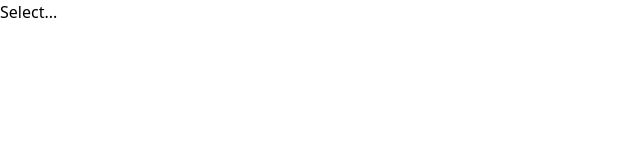
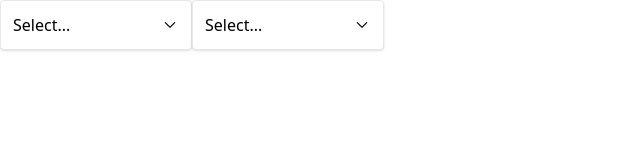
Before and after one commit to raluchka29/UdemyPractice-React, a React (Create React App) app in the folder comps/: page / in a window 1280 px wide. Shown: the top 160 px of the page, without its empty margins (0-640 px from the left). Built offline with nearby package versions, Linux system fonts and the light colour scheme.

Commit message:
useRef, dropdown complete

```diff
--- a/comps/src/App.js
+++ b/comps/src/App.js
@@ -1,13 +1,25 @@
 import Dropdown from "./components/Dropdown";
+import { useState } from "react";
 
 function App() {
+const [selection, setSelection] =  useState(null);
+
+const handleSelect = (option) => {
+    setSelection(option);
+};
+
 const options = [
     {label: 'Red', value: 'red'},
     {label: 'Blue', value: 'blue'},
     {label: 'Green', value: 'green'}
 ];
 
-    return <Dropdown options={options} />;
+    return (
+    <div className="flex">
+    <Dropdown options={options} value={selection} onChange={handleSelect} />
+    <Dropdown options={options} value={selection} onChange={handleSelect} />
+    </div>
+    )
 }
 
 export default App;
--- a/comps/src/components/Dropdown.js
+++ b/comps/src/components/Dropdown.js
@@ -1,21 +1,58 @@
-import { useState } from 'react';
+import { useState, useEffect, useRef } from 'react';
+import { GoChevronDown } from 'react-icons/go';
+import Panel from './Panel';
 
+function Dropdown( { options, value, onChange }) {
+const [isOpen, setIsOpen] = useState(false);
+const divEl = useRef();
 
-function Dropdown( { options } ) {
-const [isOpen, setIsOpen] = useState(false);
+useEffect(() => {
+    const handler = (event) => {
+        if(!divEl.current) {
+         return;
+        }
+
+        if(!divEl.current.contains(event.target)){
+            setIsOpen(false);
+        }
+    };
+    document.addEventListener('click', handler, true);
+
+    return () => {
+        document.removeEventListener('click', handler);
+    };
+}, []);
 
 const handleClick = () => {
     setIsOpen(!isOpen);
 };
 
+const handleOptionClick = (option) => {
+    // CLOSE DROPDOWN
+    setIsOpen(false);
+    // WHAT OPTION DID THE USER CLICK ON???
+    onChange(option);
+};
+
 const renderedOptions = options.map((option) => {
-    return <div key={option.value}>{option.label}</div>
+    return <div className='hover:bg-sky-100 rounded cursor-pointer p-1' onClick={() => handleOptionClick(option)} key={option.value}>{option.label}</div>
 });
 
+// let content = 'Select...';
+// if (selection) {
+//     content = selection.label;
+// }
+
+
     return (
-    <div>
-        <div onClick={handleClick}>Select...</div>
-        {isOpen && <div>{renderedOptions}</div>}
+    <div  ref={divEl} className='w-48 relative'>
+        <Panel className='flex justify-between items-center cursor-pointer' onClick={handleClick}>
+            {value?.label || 'Select...'}
+            <GoChevronDown className='text-lg'/>
+            </Panel>
+        {isOpen && (
+        <Panel className='absolute top-full'>{renderedOptions}</Panel>
+        )}
     </div> );
 }
 
--- /dev/null
+++ b/comps/src/components/Panel.js
@@ -0,0 +1,10 @@
+import classNames from 'classnames';
+
+function Panel({ children, className, ...rest }) {
+const finalClassNames = classNames('border rounded p-3 shadow bg-white w-full', className
+);
+
+return <div {...rest} className={finalClassNames}>{children}</div>
+}
+
+export default Panel;
```
